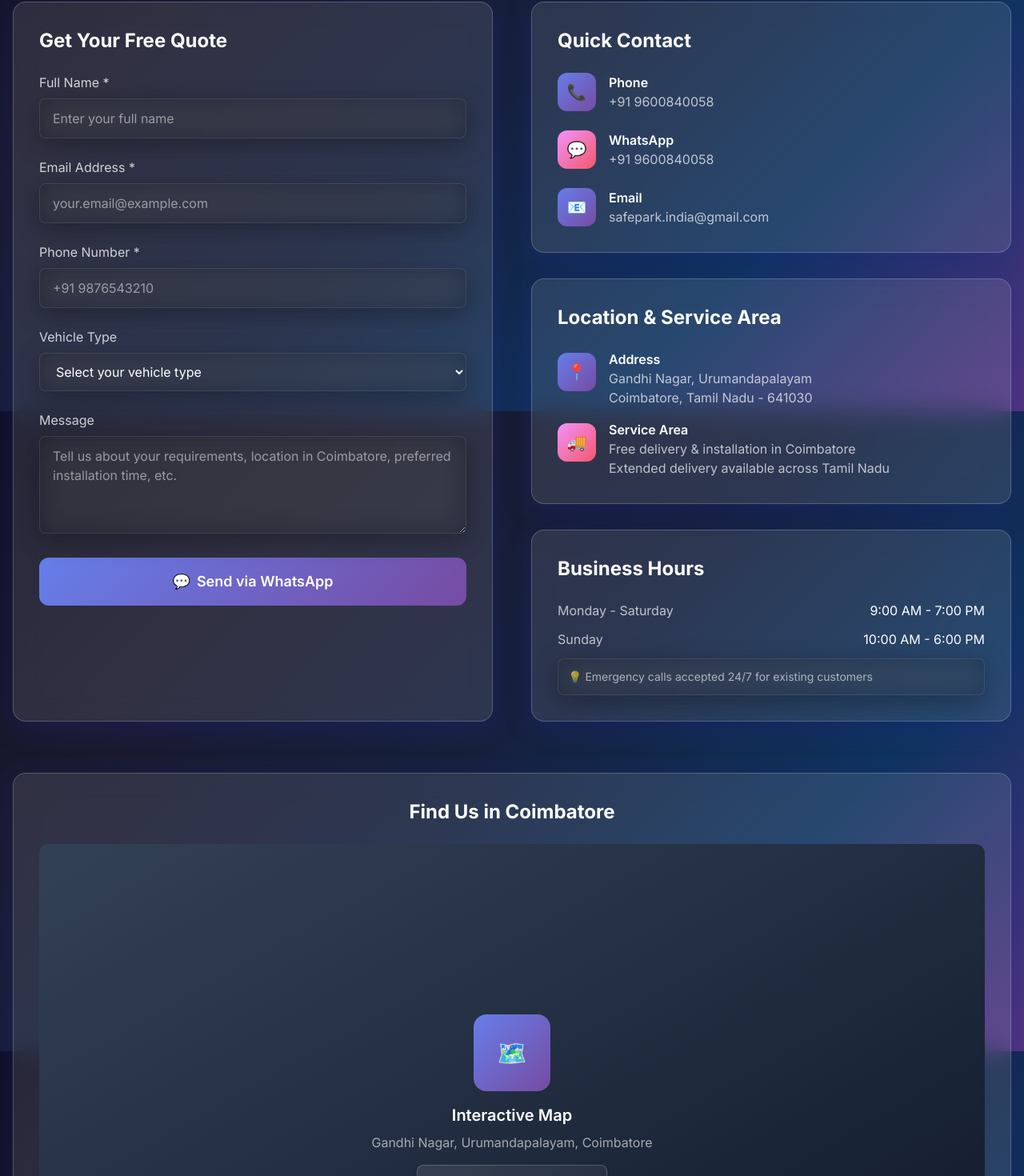
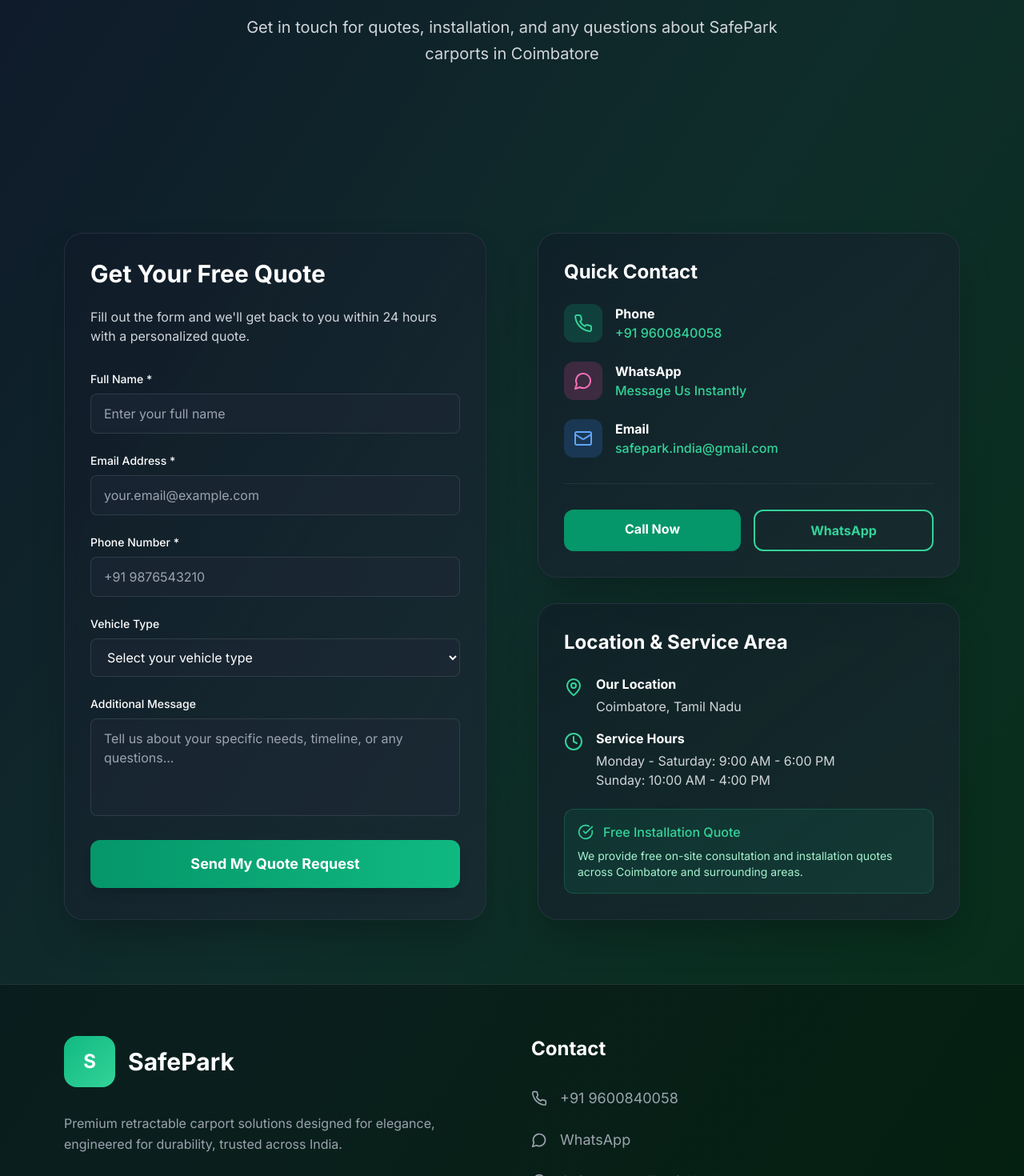
Before and after one commit to skillmates07-stack/safepark-website, a Next.js app: page /contact in a window 1280 px wide. Shown: the part 286-1756 px from the top of the page at 80% size. Built offline with nearby package versions, Linux system fonts and the light colour scheme.

Commit message:
Update page.tsx

```diff
--- a/src/app/contact/page.tsx
+++ b/src/app/contact/page.tsx
@@ -1,9 +1,11 @@
-"use client";
+'use client';
+
 import { useState } from 'react';
+import { Phone, MessageCircle, MapPin, Mail, Clock, CheckCircle } from 'lucide-react';
 
-export default function Contact() {
+export default function ContactPage() {
   const [formData, setFormData] = useState({
-    name: '',
+    fullName: '',
     email: '',
     phone: '',
     vehicleType: '',
@@ -12,19 +14,8 @@ export default function Contact() {
 
   const handleSubmit = (e: React.FormEvent) => {
     e.preventDefault();
-    // Create WhatsApp message with form data
-    const whatsappMessage = `Hi SafePark!
-
-Name: ${formData.name}
-Email: ${formData.email}
-Phone: ${formData.phone}
-Vehicle Type: ${formData.vehicleType}
-Message: ${formData.message}
-
-I'm interested in getting a quote for SafePark carport.`;
-
-    const whatsappUrl = `https://wa.me/919600840058?text=${encodeURIComponent(whatsappMessage)}`;
-    window.open(whatsappUrl, '_blank');
+    // Handle form submission here
+    console.log('Form submitted:', formData);
   };
 
   const handleChange = (e: React.ChangeEvent<HTMLInputElement | HTMLTextAreaElement | HTMLSelectElement>) => {
@@ -35,63 +26,54 @@ I'm interested in getting a quote for SafePark carport.`;
   };
 
   return (
-    <main className="min-h-screen pt-24 px-4">
-      {/* Navigation */}
-      <nav className="glass fixed top-0 left-0 right-0 z-50 p-4 m-4 rounded-2xl">
-        <div className="max-w-7xl mx-auto flex items-center justify-between">
-          <div className="flex items-center space-x-2">
-            <div className="w-10 h-10 bg-gradient-primary rounded-lg flex items-center justify-center">
-              <span className="text-white font-bold text-xl">S</span>
-            </div>
-            <a href="/" className="text-white font-bold text-xl">SafePark</a>
-          </div>
+    <div className="scroll-smooth bg-gradient-to-br from-[#0f172a] via-[#0f2d2a] to-[#052e16] min-h-screen pt-20">
 
-          <div className="hidden md:flex items-center space-x-8">
-            <a href="/features" className="text-white/80 hover:text-white transition-colors">Features</a>
-            <a href="/gallery" className="text-white/80 hover:text-white transition-colors">Gallery</a>
-            <a href="/sizes" className="text-white/80 hover:text-white transition-colors">Sizes</a>
-            <a href="/contact" className="text-white transition-colors">Contact</a>
-          </div>
-
-          <div className="flex items-center space-x-4">
-            <a href="tel:+919600840058" className="glass-button text-white px-4 py-2 rounded-lg font-medium">
-              Call Now
-            </a>
-          </div>
-        </div>
-      </nav>
-
-      {/* Header */}
-      <div className="max-w-7xl mx-auto text-center mb-16">
-        <h1 className="text-5xl font-bold text-white mb-6">
-          Contact <span className="gradient-text">SafePark</span>
+      {/* HERO SECTION */}
+      <section className="py-20 px-6 md:px-12 lg:px-20">
+        <div className="max-w-4xl mx-auto text-center">
+          <h1 className="text-4xl md:text-6xl font-bold leading-tight text-white mb-6">
+            Let's Talk About
+            <span className="block bg-gradient-to-r from-emerald-400 to-teal-300 bg-clip-text text-transparent">
+              Protecting Your Car
+            </span>
           </h1>
-        <p className="text-xl text-white/70 max-w-3xl mx-auto">
+          <p className="text-xl text-gray-300 leading-relaxed max-w-2xl mx-auto mb-12">
             Get in touch for quotes, installation, and any questions about SafePark carports in Coimbatore
           </p>
         </div>
+      </section>
 
-      <div className="max-w-7xl mx-auto grid lg:grid-cols-2 gap-12">
-        {/* Contact Form */}
-        <div className="glass p-8 rounded-2xl">
-          <h2 className="text-2xl font-bold text-white mb-6">Get Your Free Quote</h2>
+      {/* MAIN CONTACT SECTION */}
+      <section className="py-20 px-6 md:px-12 lg:px-20">
+        <div className="max-w-7xl mx-auto">
+          <div className="grid grid-cols-1 lg:grid-cols-2 gap-16">
+
+            {/* LEFT COLUMN - Contact Form */}
+            <div className="bg-gradient-to-br from-gray-900/50 to-gray-800/60 backdrop-blur rounded-3xl p-8 shadow-2xl border border-gray-700/50">
+              <h2 className="text-3xl font-bold text-white mb-6">Get Your Free Quote</h2>
+              <p className="text-gray-300 mb-8">Fill out the form and we'll get back to you within 24 hours with a personalized quote.</p>
+
               <form onSubmit={handleSubmit} className="space-y-6">
                 <div>
-              <label className="block text-white/80 mb-2" htmlFor="name">Full Name *</label>
+                  <label htmlFor="fullName" className="block text-sm font-medium text-white mb-2">
+                    Full Name *
+                  </label>
                   <input
                     type="text"
-                id="name"
-                name="name"
+                    id="fullName"
+                    name="fullName"
                     required
-                value={formData.name}
+                    value={formData.fullName}
                     onChange={handleChange}
-                className="w-full glass-dark border border-white/20 rounded-lg px-4 py-3 text-white placeholder-white/50 focus:outline-none focus:ring-2 focus:ring-purple-500"
                     placeholder="Enter your full name"
+                    className="w-full px-4 py-3 bg-gray-800/50 border border-gray-600/50 rounded-lg text-white placeholder-gray-400 focus:outline-none focus:ring-2 focus:ring-emerald-500 focus:border-transparent transition-all"
                   />
                 </div>
 
                 <div>
-              <label className="block text-white/80 mb-2" htmlFor="email">Email Address *</label>
+                  <label htmlFor="email" className="block text-sm font-medium text-white mb-2">
+                    Email Address *
+                  </label>
                   <input
                     type="email"
                     id="email"
@@ -99,13 +81,15 @@ I'm interested in getting a quote for SafePark carport.`;
                     required
                     value={formData.email}
                     onChange={handleChange}
-                className="w-full glass-dark border border-white/20 rounded-lg px-4 py-3 text-white placeholder-white/50 focus:outline-none focus:ring-2 focus:ring-purple-500"
                     placeholder="your.email@example.com"
+                    className="w-full px-4 py-3 bg-gray-800/50 border border-gray-600/50 rounded-lg text-white placeholder-gray-400 focus:outline-none focus:ring-2 focus:ring-emerald-500 focus:border-transparent transition-all"
                   />
                 </div>
 
                 <div>
-              <label className="block text-white/80 mb-2" htmlFor="phone">Phone Number *</label>
+                  <label htmlFor="phone" className="block text-sm font-medium text-white mb-2">
+                    Phone Number *
+                  </label>
                   <input
                     type="tel"
                     id="phone"
@@ -113,173 +97,196 @@ I'm interested in getting a quote for SafePark carport.`;
                     required
                     value={formData.phone}
                     onChange={handleChange}
-                className="w-full glass-dark border border-white/20 rounded-lg px-4 py-3 text-white placeholder-white/50 focus:outline-none focus:ring-2 focus:ring-purple-500"
                     placeholder="+91 9876543210"
+                    className="w-full px-4 py-3 bg-gray-800/50 border border-gray-600/50 rounded-lg text-white placeholder-gray-400 focus:outline-none focus:ring-2 focus:ring-emerald-500 focus:border-transparent transition-all"
                   />
                 </div>
 
                 <div>
-              <label className="block text-white/80 mb-2" htmlFor="vehicleType">Vehicle Type</label>
+                  <label htmlFor="vehicleType" className="block text-sm font-medium text-white mb-2">
+                    Vehicle Type
+                  </label>
                   <select
                     id="vehicleType"
                     name="vehicleType"
                     value={formData.vehicleType}
                     onChange={handleChange}
-                className="w-full glass-dark border border-white/20 rounded-lg px-4 py-3 text-white focus:outline-none focus:ring-2 focus:ring-purple-500"
+                    className="w-full px-4 py-3 bg-gray-800/50 border border-gray-600/50 rounded-lg text-white focus:outline-none focus:ring-2 focus:ring-emerald-500 focus:border-transparent transition-all"
                   >
                     <option value="">Select your vehicle type</option>
-                <option value="Compact Car">Compact Car (Swift, i20)</option>
-                <option value="Sedan">Sedan (City, Verna)</option>
-                <option value="Mid SUV">Mid SUV (Creta, Seltos)</option>
-                <option value="Large SUV">Large SUV (Fortuner, Scorpio)</option>
-                <option value="Luxury Car">Luxury Car (BMW, Audi)</option>
-                <option value="Motorcycle">Motorcycle/Bike</option>
+                    <option value="hatchback">Hatchback (Swift, i20, etc.)</option>
+                    <option value="sedan">Sedan (City, Verna, etc.)</option>
+                    <option value="suv">SUV (Creta, XUV500, etc.)</option>
+                    <option value="luxury">Luxury Car (BMW, Audi, etc.)</option>
+                    <option value="other">Other</option>
                   </select>
                 </div>
 
                 <div>
-              <label className="block text-white/80 mb-2" htmlFor="message">Message</label>
+                  <label htmlFor="message" className="block text-sm font-medium text-white mb-2">
+                    Additional Message
+                  </label>
                   <textarea
                     id="message"
                     name="message"
                     rows={4}
                     value={formData.message}
                     onChange={handleChange}
-                className="w-full glass-dark border border-white/20 rounded-lg px-4 py-3 text-white placeholder-white/50 focus:outline-none focus:ring-2 focus:ring-purple-500"
-                placeholder="Tell us about your requirements, location in Coimbatore, preferred installation time, etc."
+                    placeholder="Tell us about your specific needs, timeline, or any questions..."
+                    className="w-full px-4 py-3 bg-gray-800/50 border border-gray-600/50 rounded-lg text-white placeholder-gray-400 focus:outline-none focus:ring-2 focus:ring-emerald-500 focus:border-transparent transition-all resize-none"
                   />
                 </div>
 
                 <button
                   type="submit"
-              className="w-full bg-gradient-primary text-white py-4 rounded-xl font-semibold text-lg hover:scale-105 transition-transform flex items-center justify-center space-x-2"
+                  className="w-full bg-gradient-to-r from-emerald-600 to-emerald-500 hover:from-emerald-500 hover:to-emerald-400 text-white px-8 py-4 rounded-xl font-bold text-lg transition-all duration-300 hover:scale-[1.02] shadow-lg"
                 >
-              <span>💬</span>
-              <span>Send via WhatsApp</span>
+                  Send My Quote Request
                 </button>
               </form>
             </div>
 
-        {/* Contact Information */}
+            {/* RIGHT COLUMN - Contact Info & Quick Contact */}
             <div className="space-y-8">
+
               {/* Quick Contact */}
-          <div className="glass p-8 rounded-2xl">
+              <div className="bg-gradient-to-br from-gray-900/50 to-gray-800/60 backdrop-blur rounded-3xl p-8 shadow-2xl border border-gray-700/50">
                 <h3 className="text-2xl font-bold text-white mb-6">Quick Contact</h3>
+
                 <div className="space-y-6">
-              <div className="flex items-center space-x-4">
-                <div className="w-12 h-12 bg-gradient-primary rounded-xl flex items-center justify-center">
-                  <span className="text-white text-xl">📞</span>
+                  <div className="flex items-center gap-4">
+                    <div className="w-12 h-12 bg-emerald-500/20 rounded-xl flex items-center justify-center">
+                      <Phone className="w-6 h-6 text-emerald-400" />
                     </div>
                     <div>
-                  <p className="text-white font-semibold">Phone</p>
-                  <a href="tel:+919600840058" className="text-white/70 hover:text-white transition-colors">
+                      <h4 className="font-bold text-white">Phone</h4>
+                      <a href="tel:+919600840058" className="text-emerald-400 hover:text-emerald-300 transition font-medium">
                         +91 9600840058
                       </a>
                     </div>
                   </div>
 
-              <div className="flex items-center space-x-4">
-                <div className="w-12 h-12 bg-gradient-secondary rounded-xl flex items-center justify-center">
-                  <span className="text-white text-xl">💬</span>
+                  <div className="flex items-center gap-4">
+                    <div className="w-12 h-12 bg-pink-500/20 rounded-xl flex items-center justify-center">
+                      <MessageCircle className="w-6 h-6 text-pink-400" />
                     </div>
                     <div>
-                  <p className="text-white font-semibold">WhatsApp</p>
-                  <a href="https://wa.me/919600840058" target="_blank" rel="noopener noreferrer"
-                     className="text-white/70 hover:text-white transition-colors">
-                    +91 9600840058
+                      <h4 className="font-bold text-white">WhatsApp</h4>
+                      <a href="https://wa.me/919600840058" className="text-emerald-400 hover:text-emerald-300 transition font-medium">
+                        Message Us Instantly
                       </a>
                     </div>
                   </div>
 
-              <div className="flex items-center space-x-4">
-                <div className="w-12 h-12 bg-gradient-primary rounded-xl flex items-center justify-center">
-                  <span className="text-white text-xl">📧</span>
+                  <div className="flex items-center gap-4">
+                    <div className="w-12 h-12 bg-blue-500/20 rounded-xl flex items-center justify-center">
+                      <Mail className="w-6 h-6 text-blue-400" />
                     </div>
                     <div>
-                  <p className="text-white font-semibold">Email</p>
-                  <a href="mailto:safepark.india@gmail.com"
-                     className="text-white/70 hover:text-white transition-colors">
+                      <h4 className="font-bold text-white">Email</h4>
+                      <a href="mailto:safepark.india@gmail.com" className="text-emerald-400 hover:text-emerald-300 transition font-medium">
                         safepark.india@gmail.com
                       </a>
                     </div>
                   </div>
                 </div>
+
+                <div className="mt-8 pt-8 border-t border-gray-700/50">
+                  <div className="flex flex-col sm:flex-row gap-4">
+                    <a
+                      href="tel:+919600840058"
+                      className="flex-1 bg-emerald-600 hover:bg-emerald-500 text-white px-6 py-3 rounded-xl font-bold transition-colors duration-300 text-center"
+                    >
+                      Call Now
+                    </a>
+                    <a
+                      href="https://wa.me/919600840058"
+                      className="flex-1 border-2 border-emerald-400 text-emerald-400 hover:bg-emerald-400 hover:text-white px-6 py-3 rounded-xl font-bold transition-colors duration-300 text-center"
+                    >
+                      WhatsApp
+                    </a>
+                  </div>
+                </div>
               </div>
 
-          {/* Location */}
-          <div className="glass p-8 rounded-2xl">
+              {/* Location & Service Area */}
+              <div className="bg-gradient-to-br from-gray-900/50 to-gray-800/60 backdrop-blur rounded-3xl p-8 shadow-2xl border border-gray-700/50">
                 <h3 className="text-2xl font-bold text-white mb-6">Location & Service Area</h3>
+
                 <div className="space-y-4">
-              <div className="flex items-start space-x-4">
-                <div className="w-12 h-12 bg-gradient-primary rounded-xl flex items-center justify-center mt-1">
-                  <span className="text-white text-xl">📍</span>
+                  <div className="flex items-start gap-4">
+                    <MapPin className="w-6 h-6 text-emerald-400 mt-1" />
+                    <div>
+                      <h4 className="font-bold text-white mb-1">Our Location</h4>
+                      <p className="text-gray-300">Coimbatore, Tamil Nadu</p>
                     </div>
+                  </div>
+
+                  <div className="flex items-start gap-4">
+                    <Clock className="w-6 h-6 text-emerald-400 mt-1" />
                     <div>
-                  <p className="text-white font-semibold">Address</p>
-                  <p className="text-white/70">
-                    Gandhi Nagar, Urumandapalayam<br />
-                    Coimbatore, Tamil Nadu - 641030
+                      <h4 className="font-bold text-white mb-1">Service Hours</h4>
+                      <p className="text-gray-300">Monday - Saturday: 9:00 AM - 6:00 PM</p>
+                      <p className="text-gray-300">Sunday: 10:00 AM - 4:00 PM</p>
+                    </div>
+                  </div>
+                </div>
+
+                <div className="mt-6 p-4 bg-emerald-500/10 border border-emerald-400/20 rounded-xl">
+                  <div className="flex items-center gap-3 mb-2">
+                    <CheckCircle className="w-5 h-5 text-emerald-400" />
+                    <span className="font-medium text-emerald-400">Free Installation Quote</span>
+                  </div>
+                  <p className="text-sm text-emerald-200">
+                    We provide free on-site consultation and installation quotes across Coimbatore and surrounding areas.
                   </p>
                 </div>
               </div>
 
-              <div className="flex items-start space-x-4">
-                <div className="w-12 h-12 bg-gradient-secondary rounded-xl flex items-center justify-center mt-1">
-                  <span className="text-white text-xl">🚚</span>
+            </div>
+          </div>
+        </div>
+      </section>
+
+      {/* FOOTER */}
+      <footer className="py-16 px-6 md:px-12 lg:px-20 bg-black/30 border-t border-white/10">
+        <div className="max-w-6xl mx-auto">
+          <div className="grid md:grid-cols-2 gap-12 mb-12">
+            <div>
+              <div className="flex items-center space-x-4 mb-8">
+                <div className="w-16 h-16 bg-gradient-to-br from-emerald-500 to-emerald-400 rounded-2xl flex items-center justify-center text-white font-bold text-2xl">
+                  S
+                </div>
+                <span className="text-white font-bold text-3xl">SafePark</span>
+              </div>
+              <p className="text-gray-400 leading-relaxed mb-6">
+                Premium retractable carport solutions designed for elegance, engineered for durability, trusted across India.
+              </p>
             </div>
             <div>
-                  <p className="text-white font-semibold">Service Area</p>
-                  <p className="text-white/70">
-                    Free delivery & installation in Coimbatore<br />
-                    Extended delivery available across Tamil Nadu
-                  </p>
+              <h4 className="text-white font-bold text-2xl mb-8">Contact</h4>
+              <div className="space-y-6">
+                <a href="tel:+919600840058" className="flex items-center text-gray-400 hover:text-emerald-400 transition text-lg">
+                  <Phone className="w-5 h-5 mr-4" />
+                  +91 9600840058
+                </a>
+                <a href="https://wa.me/919600840058" className="flex items-center text-gray-400 hover:text-emerald-400 transition text-lg">
+                  <MessageCircle className="w-5 h-5 mr-4" />
+                  WhatsApp
+                </a>
+                <div className="flex items-center text-gray-400 text-lg">
+                  <MapPin className="w-5 h-5 mr-4" />
+                  Coimbatore, Tamil Nadu
                 </div>
               </div>
             </div>
           </div>
 
-          {/* Business Hours */}
-          <div className="glass p-8 rounded-2xl">
-            <h3 className="text-2xl font-bold text-white mb-6">Business Hours</h3>
-            <div className="space-y-3">
-              <div className="flex justify-between">
-                <span className="text-white/70">Monday - Saturday</span>
-                <span className="text-white">9:00 AM - 7:00 PM</span>
-              </div>
-              <div className="flex justify-between">
-                <span className="text-white/70">Sunday</span>
-                <span className="text-white">10:00 AM - 6:00 PM</span>
-              </div>
-              <div className="mt-4 p-3 glass-dark rounded-lg">
-                <p className="text-white/60 text-sm">
-                  💡 Emergency calls accepted 24/7 for existing customers
-                </p>
+          <div className="border-t border-white/10 pt-8 text-center">
+            <p className="text-gray-400">© 2025 SafePark. Crafted with excellence in Coimbatore, Tamil Nadu</p>
           </div>
         </div>
+      </footer>
     </div>
-        </div>
-      </div>
-
-      {/* Map Placeholder */}
-      <div className="max-w-7xl mx-auto mt-16">
-        <div className="glass p-8 rounded-2xl">
-          <h3 className="text-2xl font-bold text-white text-center mb-6">Find Us in Coimbatore</h3>
-          <div className="aspect-video bg-gradient-to-br from-slate-700 to-slate-900 rounded-xl flex items-center justify-center">
-            <div className="text-center">
-              <div className="w-24 h-24 bg-gradient-primary rounded-2xl mx-auto mb-4 flex items-center justify-center">
-                <span className="text-white text-3xl">🗺️</span>
-              </div>
-              <p className="text-white text-xl font-semibold mb-2">Interactive Map</p>
-              <p className="text-white/60">Gandhi Nagar, Urumandapalayam, Coimbatore</p>
-              <a href="https://maps.google.com/?q=Gandhi+Nagar+Urumandapalayam+Coimbatore"
-                 target="_blank" rel="noopener noreferrer"
-                 className="glass-button text-white px-6 py-3 rounded-lg inline-block mt-4 hover:scale-105 transition-transform">
-                📍 Open in Google Maps
-              </a>
-            </div>
-          </div>
-        </div>
-      </div>
-    </main>
   );
 }
```
Lines whose indentation alone changed are shown as unchanged.
